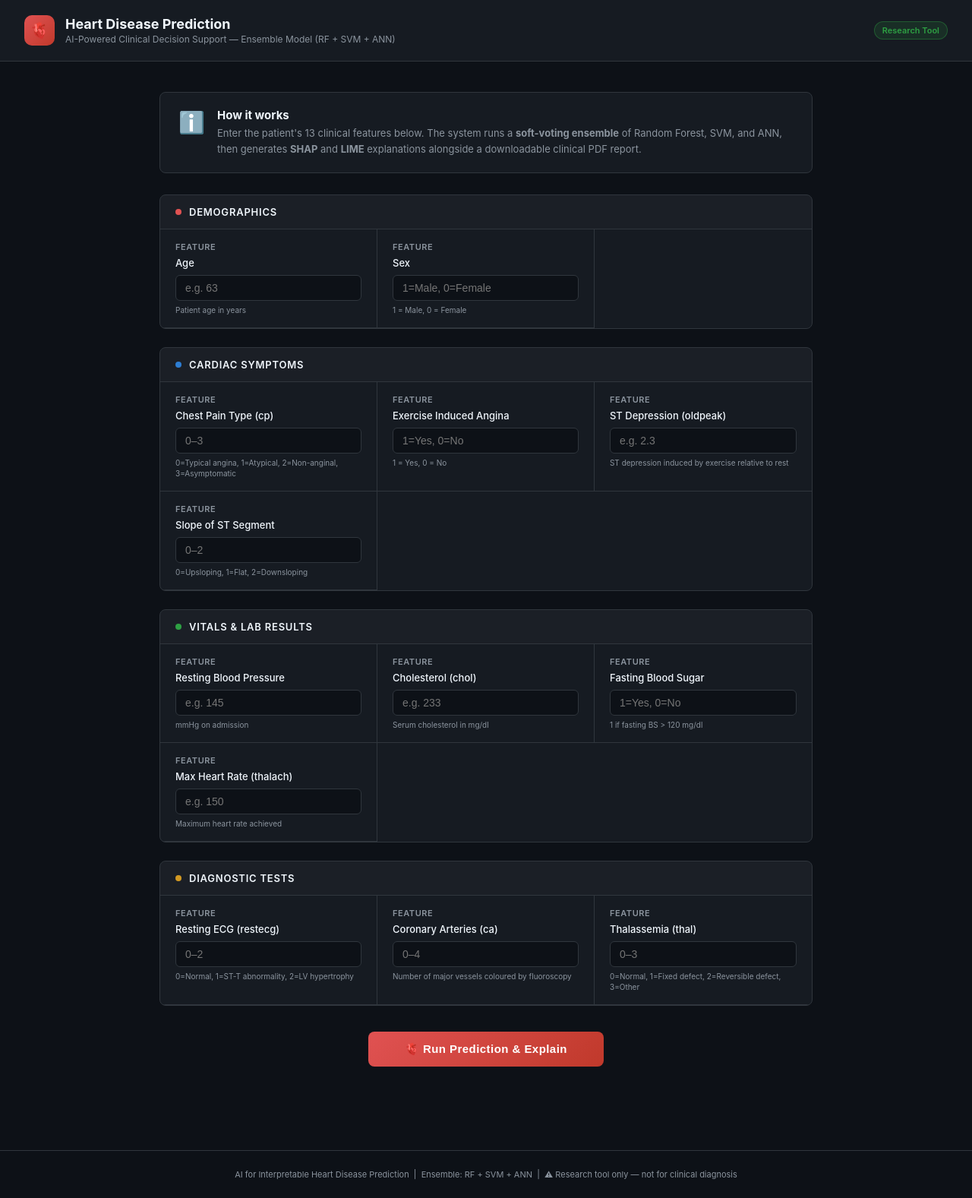
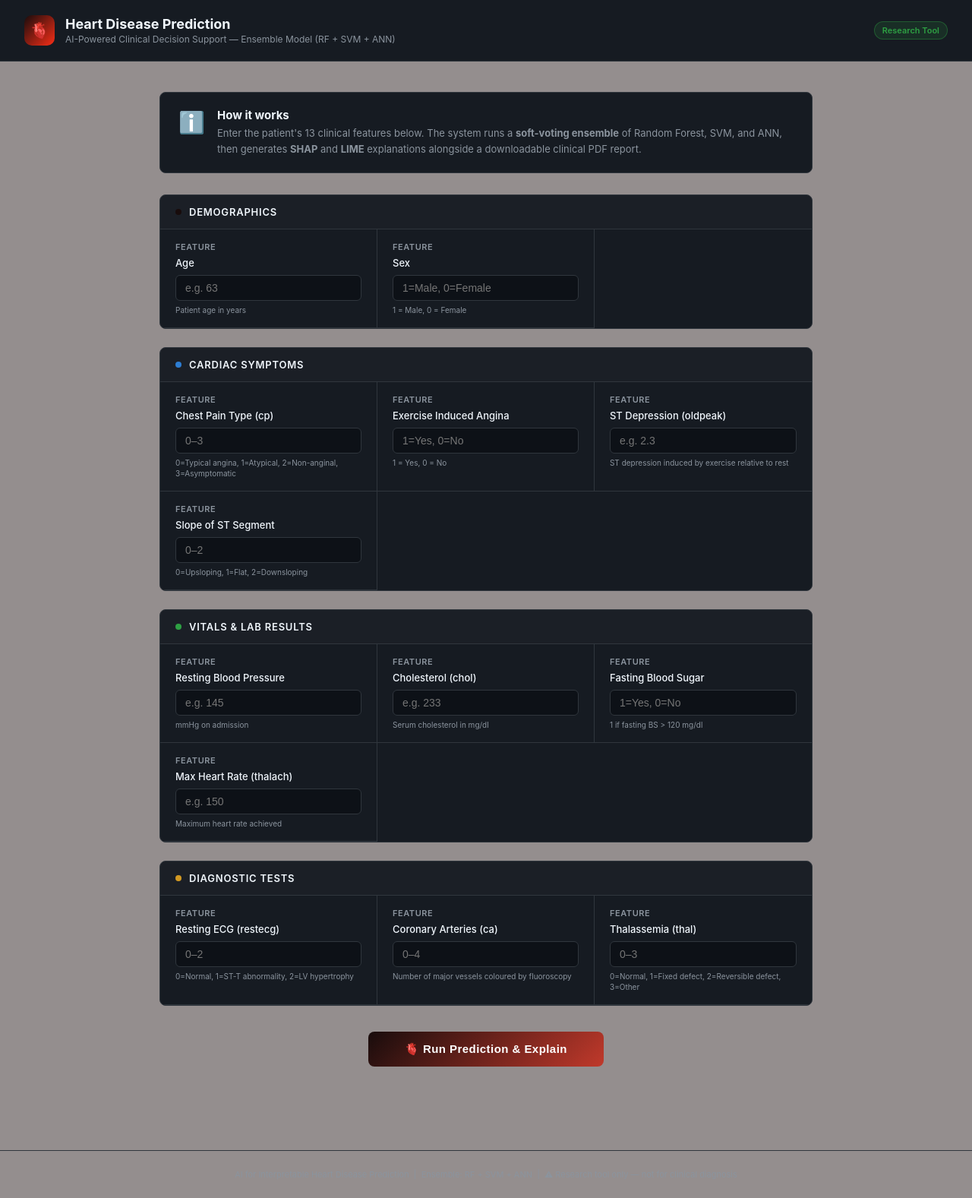
Before and after one commit to Saeed5433d/AI-for-interpretable-heart-disease-Prediction---Flask-app, a Flask app: page / in a window 1280 px wide. Shown: the whole page at 76% size. Run offline with Flask 3, Linux system fonts and the light colour scheme; some libraries are stand-ins or nearby versions.

Commit message:
Changes to be committed: 	new file:   reports/c593367a.pdf 	new file:   reports/dfd8ac75.pdf 	modified:   templates/index.html

```diff
--- a/templates/index.html
+++ b/templates/index.html
@@ -6,12 +6,12 @@
 <title>Heart Disease Prediction — AI Clinical Tool</title>
 <style>
   :root {
-    --bg:        #0d1117;
+    --bg:        #948e8e;
     --surface:   #161b22;
     --border:    #30363d;
     --text:      #c9d1d9;
     --muted:     #8b949e;
-    --accent:    #e05252;
+    --accent:    #180c0c;
     --accent2:   #2d7dd2;
     --safe:      #2ea043;
     --heading:   #f0f6fc;
@@ -39,7 +39,7 @@
   }
   .header-icon {
     width: 40px; height: 40px;
-    background: linear-gradient(135deg, var(--accent), #c0392b);
+    background: linear-gradient(135deg, var(--accent), #f72e17);
     border-radius: 10px;
     display: grid; place-items: center;
     font-size: 20px; flex-shrink: 0;
```
Also changed, not shown: 2 other files.
